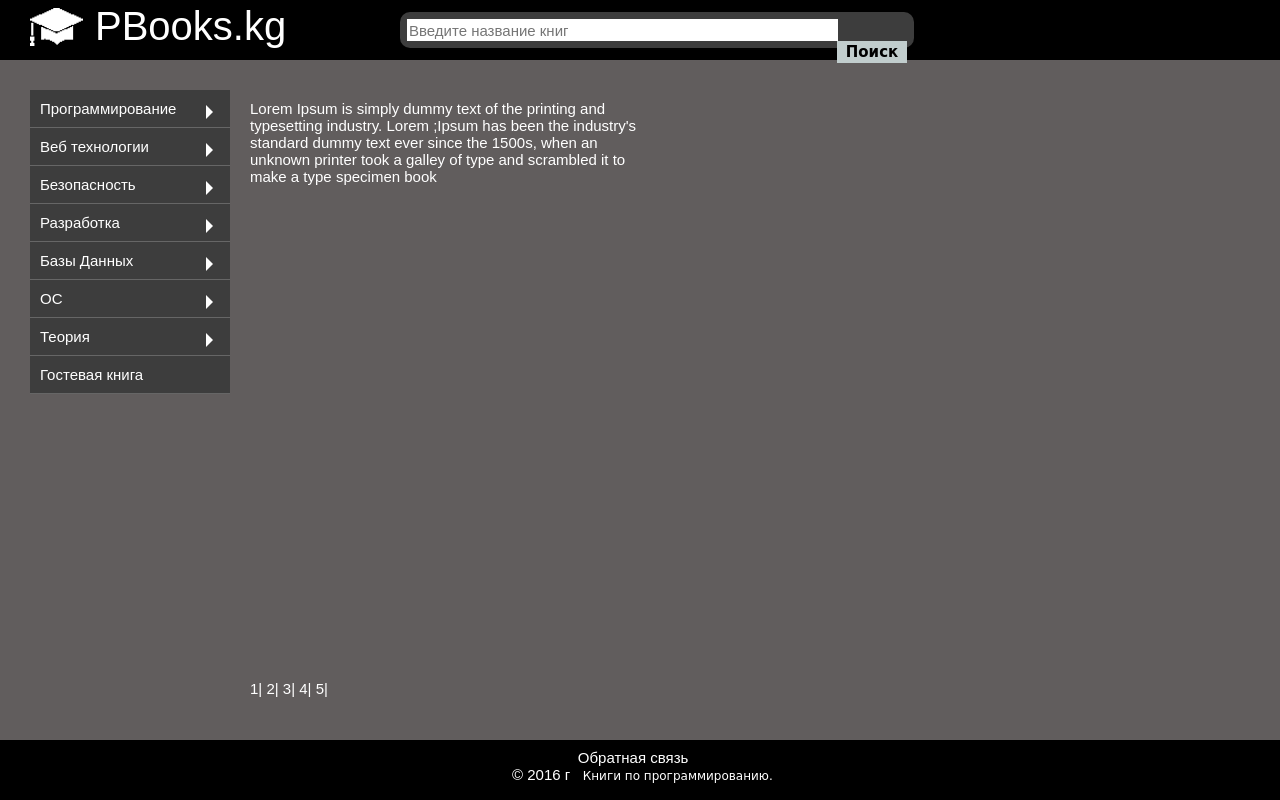
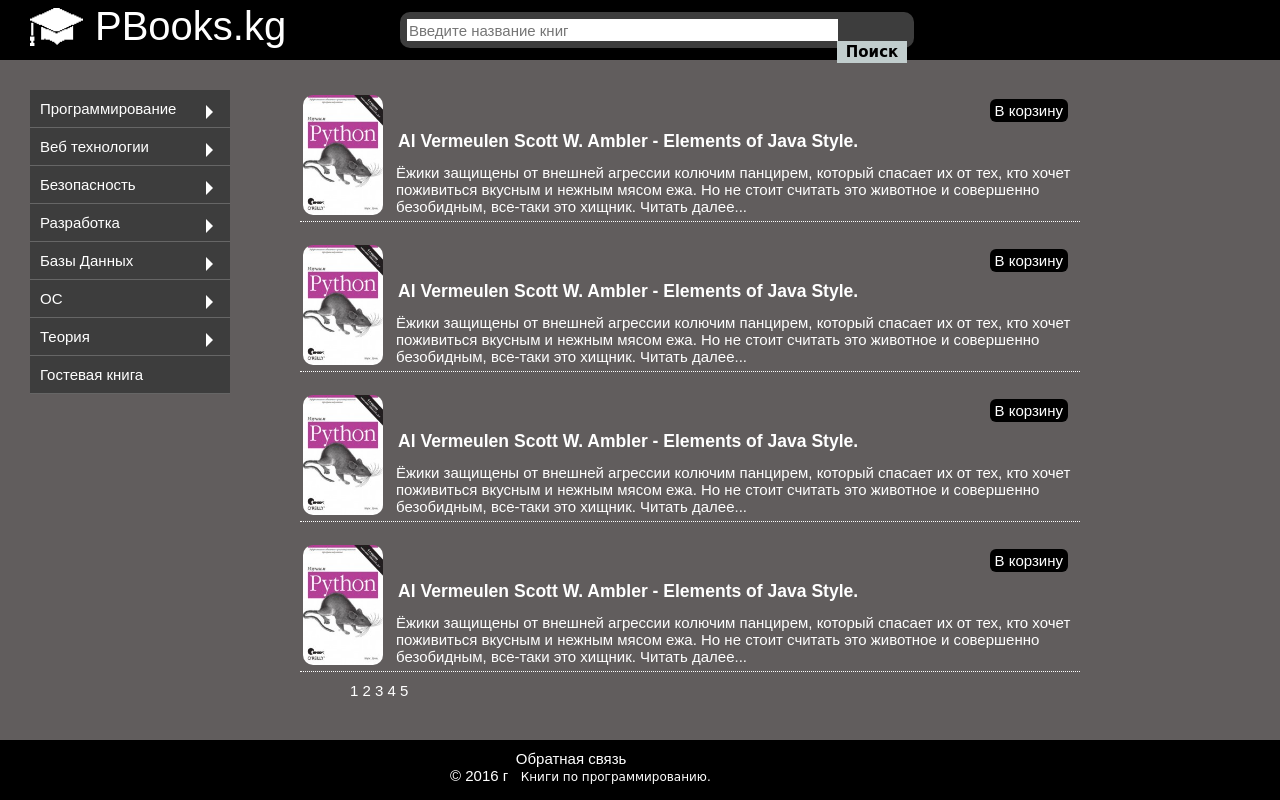
Before and after one commit to coduniverciti/diplom, a PHP site: page / in a window 1280 px wide. Run offline with PHP 8.4, Linux system fonts and the light colour scheme.

Commit message:
сделал верстку вывод книг

```diff
--- a/index.html
+++ b/index.html
@@ -19,7 +19,7 @@
               <!--форма поиск-->
               <div class="search">
                   <form method="get" action="#" class="forma-poiska">
-                    <input type="text" placeholder="Введите название книг"required>
+                    <input type="text" placeholder="Введите название книг" required>
                     <button type="submit">Поиск</button>
                   </form>
                 </div>
@@ -97,14 +97,53 @@
               <!---------------------------------------------->
           <!--Контент-->
 	          <div class="content">
-	                  <p>Lorem Ipsum is simply dummy text of the printing and typesetting industry. Lorem ;Ipsum has been the industry's standard dummy text ever since the 1500s, when an unknown printer took a galley of type and scrambled it to make a type specimen book  </p>
+	                  <table>
+                           <tr>
+                                <td class="img"><img src="images/python.jpg"></td>
+                                <td class="p"><a href="#">В корзину</a><h3>Al Vermeulen Scott W. Ambler - Elements of Java Style.</h3>
+                                <p>Ёжики защищены от внешней агрессии колючим
+                                панцирем, который спасает их от тех, кто хочет поживиться вкусным и нежным мясом
+                                ежа. Но не стоит считать это животное и совершенно безобидным, все-таки это
+                                хищник. Читать далее...</p></td>
+                           </tr>
+                      </table>
+                  <table>
+                           <tr>
+                                <td class="img"><img src="images/python.jpg"></td>
+                                <td class="p"><a href="#">В корзину</a><h3>Al Vermeulen Scott W. Ambler - Elements of Java Style.</h3>
+                                <p>Ёжики защищены от внешней агрессии колючим
+                                панцирем, который спасает их от тех, кто хочет поживиться вкусным и нежным мясом
+                                ежа. Но не стоит считать это животное и совершенно безобидным, все-таки это
+                                хищник. Читать далее...</p></td>
+                           </tr>
+                      </table>
+                  <table>
+                           <tr>
+                                <td class="img"><img src="images/python.jpg"></td>
+                                <td class="p"><a href="#">В корзину</a><h3>Al Vermeulen Scott W. Ambler - Elements of Java Style.</h3>
+                                <p>Ёжики защищены от внешней агрессии колючим
+                                панцирем, который спасает их от тех, кто хочет поживиться вкусным и нежным мясом
+                                ежа. Но не стоит считать это животное и совершенно безобидным, все-таки это
+                                хищник. Читать далее...</p></td>
+                           </tr>
+                      </table>
+                  <table>
+                           <tr>
+                                <td class="img"><img src="images/python.jpg"></td>
+                                <td class="p"><a href="#">В корзину</a><h3>Al Vermeulen Scott W. Ambler - Elements of Java Style.</h3>
+                                <p>Ёжики защищены от внешней агрессии колючим
+                                панцирем, который спасает их от тех, кто хочет поживиться вкусным и нежным мясом
+                                ежа. Но не стоит считать это животное и совершенно безобидным, все-таки это
+                                хищник. Читать далее...</p></td>
+                           </tr>
+                      </table>
 	          </div>
 	          <div class="p-navigasia">
-	          		<a href="">1</a>|
-	          		<a href="">2</a>|
-	          		<a href="">3</a>|
-	          		<a href="">4</a>|
-	          		<a href="">5</a>|
+	          		<a href="">1</a>
+	          		<a href="">2</a>
+	          		<a href="">3</a>
+	          		<a href="">4</a>
+	          		<a href="">5</a>
 	          </div>
           <!----------------------------------------------------------->
           <!--Footer-->
--- a/style.css
+++ b/style.css
@@ -93,11 +93,47 @@ ul{
 .footer a:hover{
     color: yellow;
 }
+/*начинаеться контент*/
 .content{
-    margin-left: 250px;
-    margin-top: 40px;
+    margin-left: 300px;
+    margin-top: 32px;
     margin-bottom: 50px;
-    width: 400px;
+    width: 780px;
+}
+.content h3{
+    padding: 2px;
+    margin: 30px 0 0 10px
+}
+.content table{
+    margin: 0;
+    width: 780px;
+    border-bottom: 1px dotted #fff;
+    margin-bottom: 20px;
+}
+.content .img img{
+    border-radius: 10px;
+    padding: 0;
+    margin: 0;
+    width: 80px;
+    height: 120px;
+}
+.content .p p{
+    padding-left: 10px;
+    margin: 10px 0 0;
+}
+.content .p{
+    padding: 0;
+    margin: 0;
+}
+.content a{
+    float: right;
+    margin-right: 10px;
+    background: black;
+    padding: 3px 5px;
+    border-radius: 6px;
+}
+.content a:hover{
+    color: yellow;
 }
 /*-----------------------------*/
 /*Прижатый фуутер*/
@@ -181,9 +217,8 @@ ul{
 /*----------------------------*/
 /*контакты*/
 .about{
-    position: absolute;
-    left: 40%;
-    bottom:  17px;
+    margin-top: 10px;
+    margin-left: 450px;
 }
 .about mark{
     background: black;
@@ -197,11 +232,10 @@ ul{
 /*-----------------------------*/
 /*построчный навигация*/
 .p-navigasia{
-    position: absolute;
-    left: 250px;
-    bottom: 100px;
-    width:300px;
-    height: 20px;
+    position: relative;
+    width: 200px;
+    left: 350px;
+    bottom: 40px;
 }
 .p-navigasia a:hover{
     color: yellow;
```
